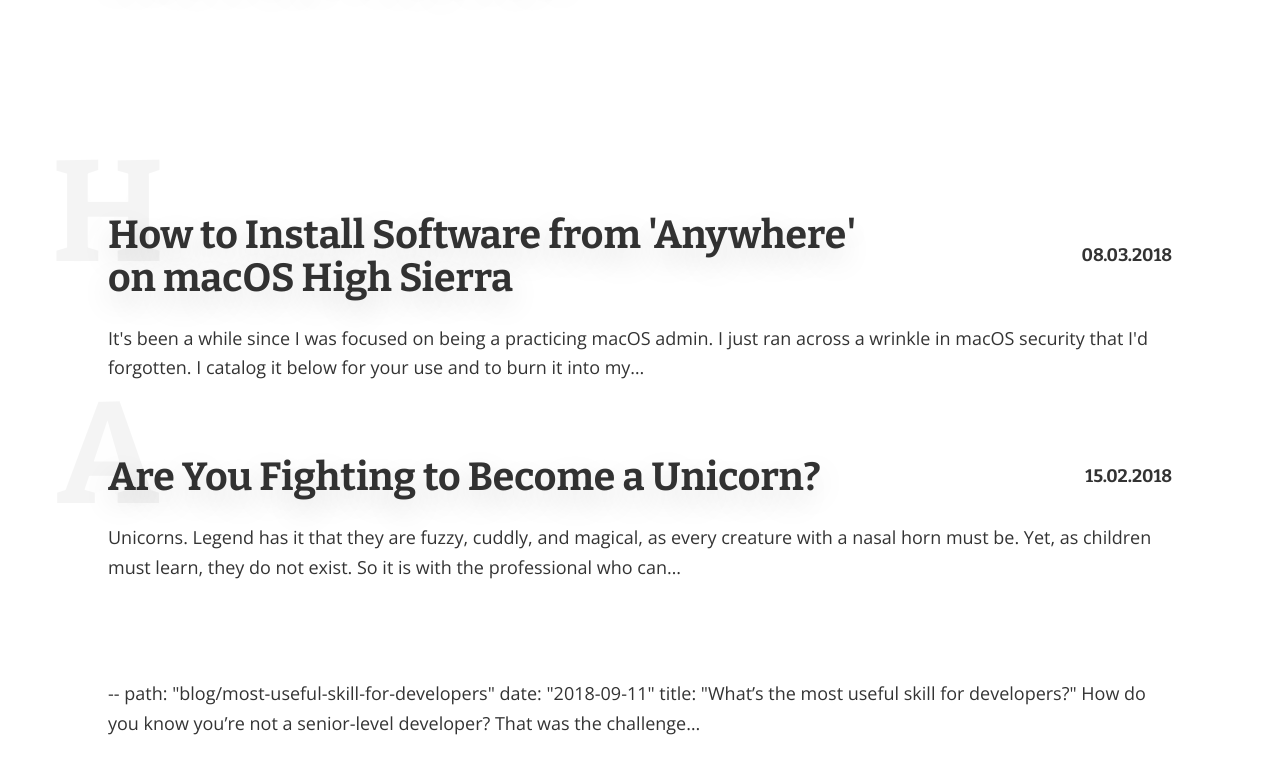
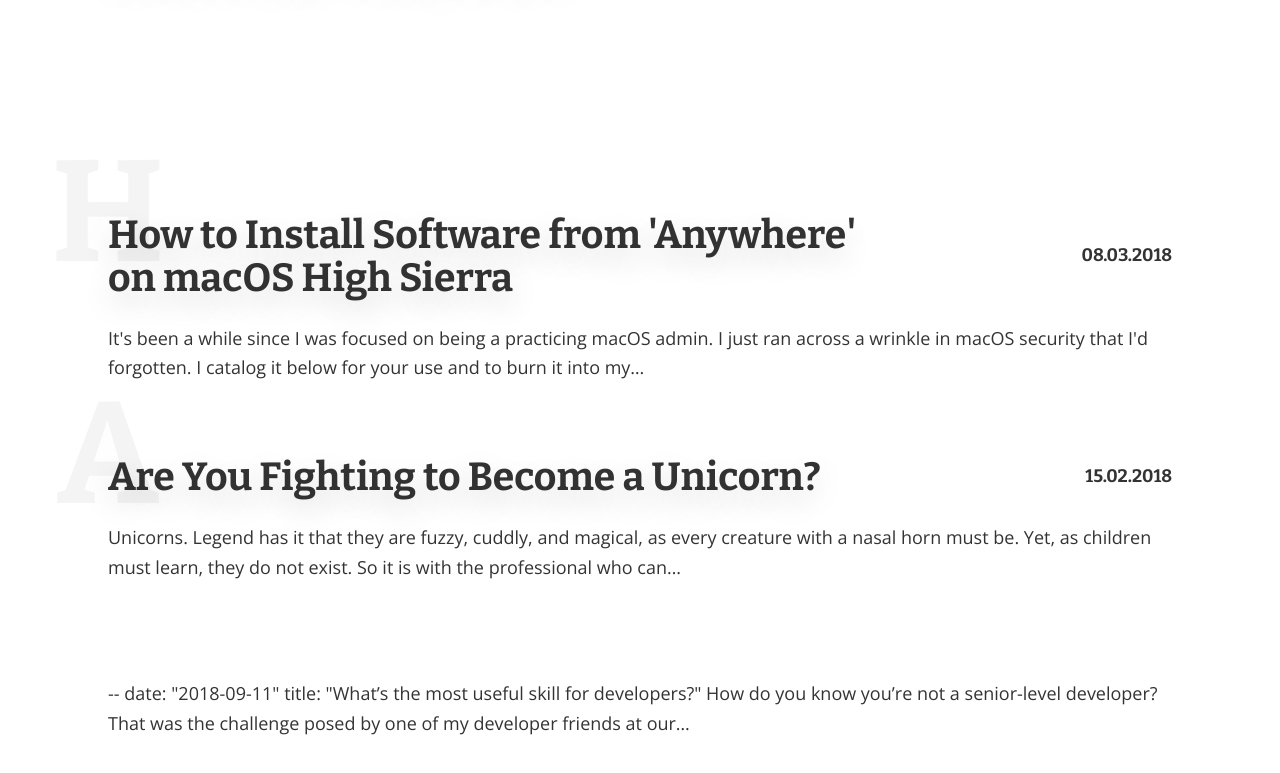
Before and after one commit to jmichaelthurman/jmichaelthurman.com, a Gatsby site: page / in a window 1280 px wide. Shown: the part 342-1115 px from the top of the page. Built offline with nearby package versions, Linux system fonts and the light colour scheme; Gatsby itself is replaced by a stand-in of ours; some packages are replaced by stand-ins of ours.

Commit message:
edited header

```diff
--- a/blog/2018-09-11/index.md
+++ b/blog/2018-09-11/index.md
@@ -1,5 +1,4 @@
 --
-path: "blog/most-useful-skill-for-developers"
 date: "2018-09-11"
 title: "What’s the most useful skill for developers?"
 --
```
